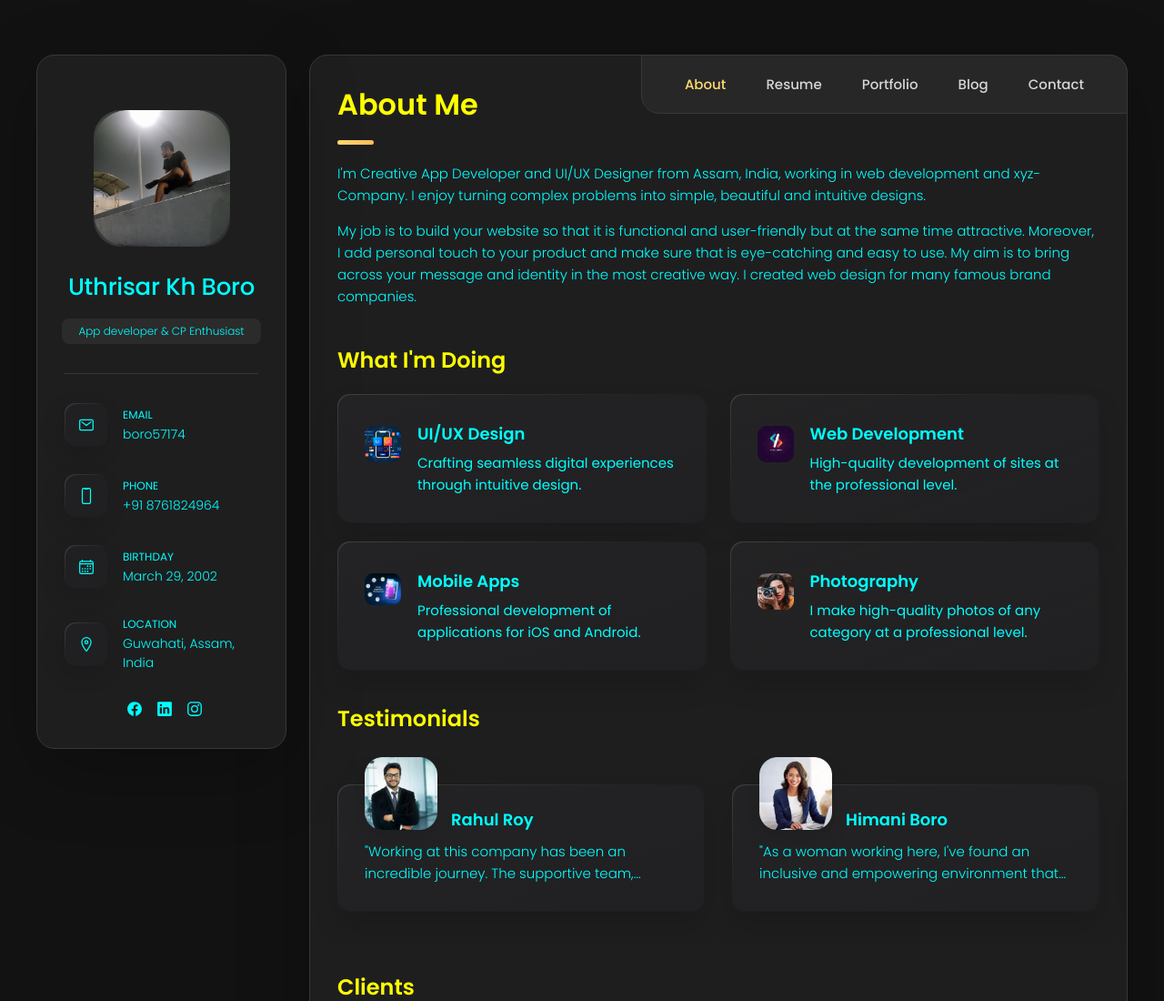
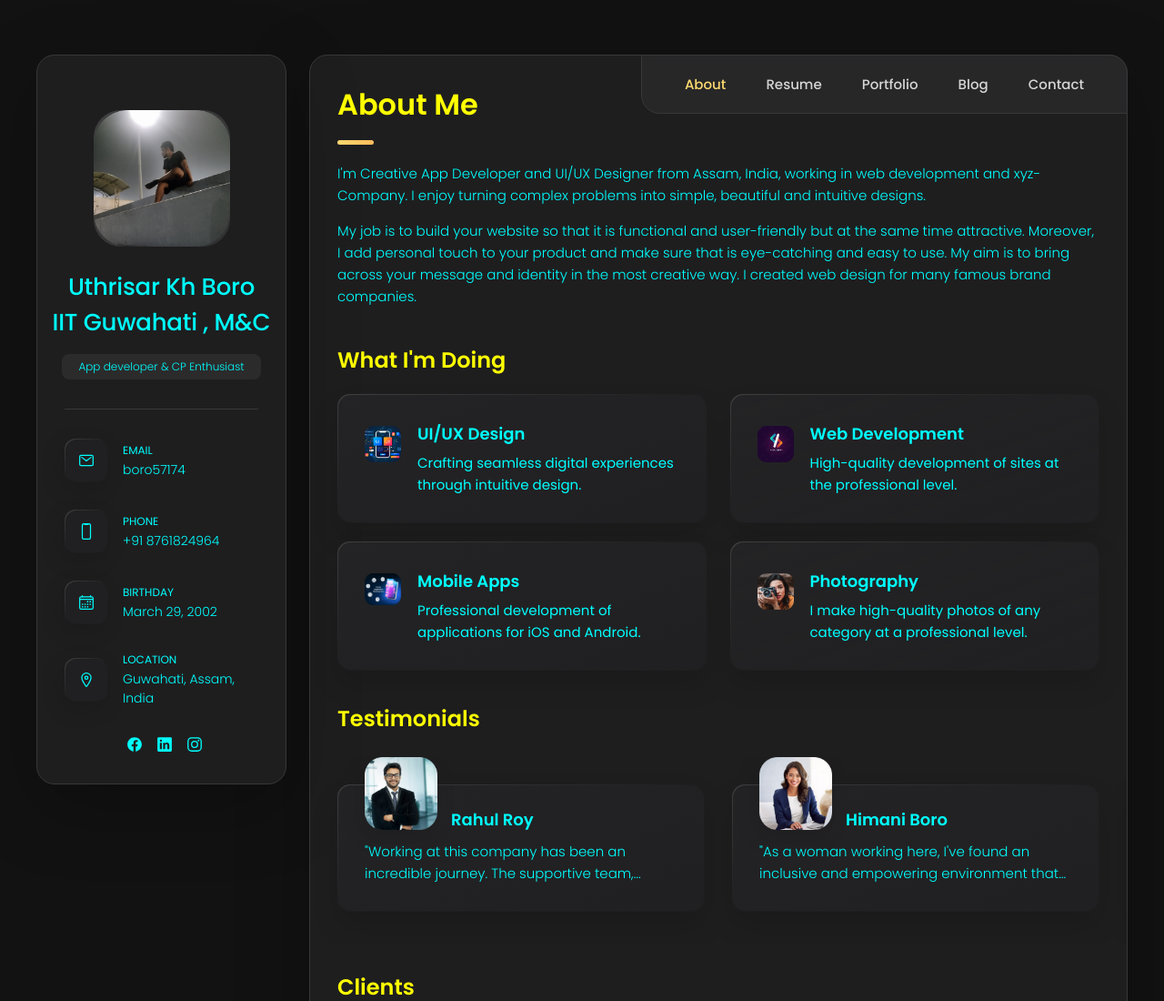
Before and after one commit to Uthrisar/Uthri, a plain HTML site: page index.html in a window 1280 px wide. Shown: the top 1100 px of the page at 91% size. Drawn offline with nearby package versions, Linux system fonts and the light colour scheme.

Commit message:
Update index.html

```diff
--- a/index.html
+++ b/index.html
@@ -46,7 +46,7 @@
         </figure>
 
         <div class="info-content">
-          <h1 class="name" title="Uthrisar">Uthrisar Kh Boro</h1>
+          <h1 class="name" title="Uthrisar">Uthrisar Kh Boro <br> IIT Guwahati , M&C</h1>
 
           <p class="title">App developer & CP Enthusiast</p>
         </div>
```
